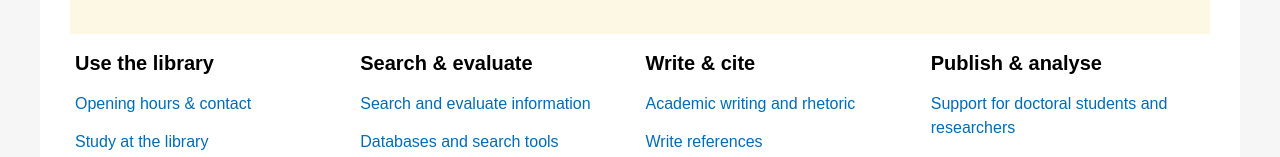
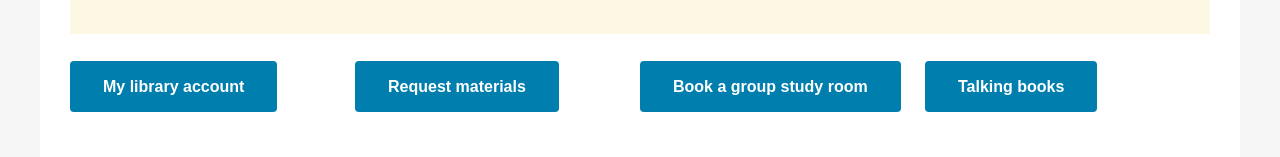
Before and after one commit to SwedishProjects/KTH-University, a React (Create React App) app: page /library in a window 1280 px wide. Shown: the part 608-765 px from the top of the page. Built offline with nearby package versions, Linux system fonts and the light colour scheme.

Commit message:
feat (Library) : add LibraryButton

```diff
--- /dev/null
+++ b/src/Components/Library/Components/Buttons/Buttons.tsx
@@ -0,0 +1,27 @@
+import {  Link, } from "@mui/material";
+import {ButtonStyle} from "../../../../Styles/Library"
+type props = {
+    href: string;
+    title :string;
+
+  };
+const Buttons = ({href ,title }: props) => {
+  return (
+    <>
+      <Link
+          sx={ButtonStyle}
+
+          href={href}
+
+          underline="none"
+          mb={1.5}
+
+          variant="subtitle1"
+        >
+           {title}
+        </Link>
+    </>
+  );
+};
+
+export default Buttons;
--- a/src/Components/Library/Components/LibraryButtons/LibraryButtons.tsx
+++ b/src/Components/Library/Components/LibraryButtons/LibraryButtons.tsx
@@ -1,10 +1,62 @@
-import * as React from 'react';
-import Button from '@mui/material/Button';
+import { useState } from "react";
 
-const LibraryButton = ({title}) => {
+import Buttons from "../Buttons/Buttons";
+import { Grid, CardActionArea, Container, Box } from '@mui/material';
+
+const ButtonTitle = [
+ {
+   title:"My library account",
+   href:"https://www.kth.se/en/biblioteket/anvanda-biblioteket/mitt-bibliotekskonto-1.853001"
+
+  },
+  {
+    title:"Request materials",
+    href:"https://www.kth.se/en/biblioteket/anvanda-biblioteket/bestall-material-1.869094"
+
+  },
+
+
+
+  {
+    title:"Book a group study room",
+    href:"http://apps.lib.kth.se/mrbsgrupprum?lang=en&room=2"
+
+  },
+  {
+    title:"Talking books",
+    href:"https://www.kth.se/en/biblioteket/anvanda-biblioteket/talbocker"
+
+  },
+
+];
+const LibraryButton = () => {
+  const [title] = useState(ButtonTitle);
   return (
     <>
-      <Button variant="contained">{"title"}</Button>
+    <Grid
+            container
+            height="100%"
+            display="flex"
+            justifyContent="space-around"
+            alignItems="flex-start"
+            sx={{
+              flexWrap: "wrap",
+              flexGrow: "1",
+           margin:"40px 0"
+
+            }}
+          >
+ {title.map((button) => (
+   <Grid item xs={12} sm={12} md={3} lg={3}>
+              <Buttons
+              href= {button.href}
+    title ={button.title}
+              />
+               </Grid>
+
+            ))}
+             </Grid>
+
     </>
   );
 };
--- a/src/Components/Library/Library.tsx
+++ b/src/Components/Library/Library.tsx
@@ -6,7 +6,7 @@ import LibraryInfo from './Components/LibraryInfo/LibraryInfo';
 import CustomBreadcrumbs from '../CustomBreadcrumbs/CustomBreadcrumbs';
 import LibraryTeaser from './Components/LibraryTeaser/LibraryTeaser';
 import {ContainerStyle } from '../../Styles/Container/Container'
-
+import LibraryButton from './Components/LibraryButtons/LibraryButtons';
 const links = [
   "KTH Library"
 ]
@@ -16,6 +16,7 @@ const Library = () => {
       <CustomBreadcrumbs links={links} text={" "} />
       <LibraryTeaser />
       <LibraryInfo />
+      <LibraryButton />
       <LibraryLink />
 
     </Container>
--- a/src/Styles/Library/index.tsx
+++ b/src/Styles/Library/index.tsx
@@ -62,3 +62,28 @@ export const RoundedIconStyle={
   marginRight: "6px",
   fontSize: "xx-large",
  }
+//  ---------------------------Buttons .......................
+
+export const ButtonStyle={
+    color: "#fff",
+    backgroundColor: "#007fae",
+    borderColor:"#007fae",
+    fontWeight:" 600",
+    // height:" auto",
+    minHeight: "44px",
+    cursor: "pointer",
+    fontSize: "1rem",
+    lineHeight: "1.5",
+    marginTop:" 0",
+    // display:"block",
+    marginBottom: "30px",
+    // width:"200px",
+    padding:"1rem 2rem",
+   width:"300px",
+    borderRadius:" 0.25rem",
+    border: "1px solid transparent",
+    textAlign: "center",
+    // verticalAlign: "middle",
+    transition:"color .15s ease-in-out,background-color .15s ease-in-out,border-color .15s ease-in-out,box-shadow .15s ease-in-out",
+
+}
```
